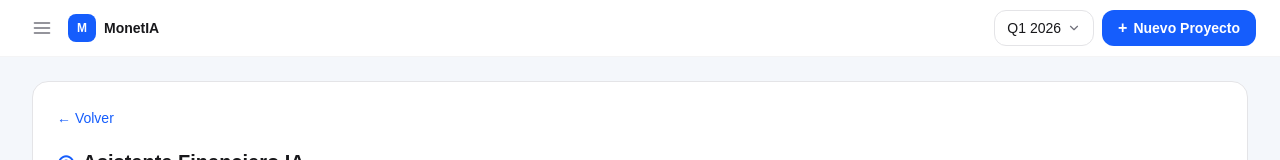
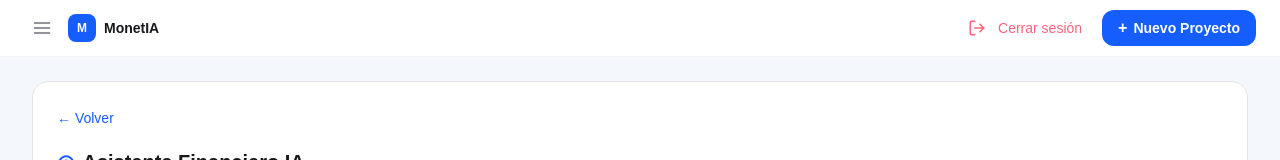
Before and after one commit to efcortesr/MonetIA, a Next.js app in the folder apps/web/: page /chat in a window 1280 px wide. Shown: the top 160 px of the page. Built offline with nearby package versions, Linux system fonts and the light colour scheme; no server answers.

Commit message:
chore: modificación cierre de sección del sidebar al topbar

```diff
--- a/apps/web/src/components/Sidebar.tsx
+++ b/apps/web/src/components/Sidebar.tsx
@@ -2,7 +2,6 @@
 
 import Link from "next/link";
 import { usePathname } from "next/navigation";
-import { logoutAction } from "@/app/actions/auth-actions";
 
 function NavIcon({
   name,
@@ -113,17 +112,6 @@ export function Sidebar({ onClose }: Readonly<SidebarProps>) {
         <div className="rounded-xl bg-white/5 px-3 py-3">
           <div className="text-xs text-zinc-300">IA Activa</div>
         </div>
-        <button
-          onClick={async () => { await logoutAction(); }}
-          className="flex w-full items-center gap-3 rounded-xl px-3 py-2.5 text-sm font-medium text-rose-400 hover:bg-white/5 transition-colors cursor-pointer"
-        >
-          <svg width="18" height="18" viewBox="0 0 24 24" fill="none" stroke="currentColor" strokeWidth="2" strokeLinecap="round" strokeLinejoin="round">
-            <path d="M9 21H5a2 2 0 0 1-2-2V5a2 2 0 0 1 2-2h4" />
-            <polyline points="16 17 21 12 16 7" />
-            <line x1="21" y1="12" x2="9" y2="12" />
-          </svg>
-          Cerrar sesión
-        </button>
       </div>
     </aside>
   );
--- a/apps/web/src/components/Topbar.tsx
+++ b/apps/web/src/components/Topbar.tsx
@@ -1,5 +1,6 @@
 "use client";
 
+import { logoutAction } from "@/app/actions/auth-actions";
 import Link from "next/link";
 
 interface TopbarProps {
@@ -37,12 +38,17 @@ export function Topbar({ onMenuClick }: Readonly<TopbarProps>) {
 
         {/* ── Acciones ── */}
         <div className="flex items-center gap-2 ml-auto md:ml-0">
-          <button className="hidden sm:inline-flex h-9 items-center gap-1.5 rounded-xl border border-zinc-200 bg-white px-3 text-sm font-medium text-zinc-900 hover:bg-zinc-50 whitespace-nowrap">
-            Q1 2026
-            <svg width="14" height="14" viewBox="0 0 24 24" fill="none" className="text-zinc-500">
-              <path d="M6 9l6 6 6-6" stroke="currentColor" strokeWidth="2" strokeLinecap="round" strokeLinejoin="round" />
-            </svg>
-          </button>
+        <button
+          onClick={async () => { await logoutAction(); }}
+          className="flex w-full items-center gap-3 rounded-xl px-3 py-2.5 text-sm font-medium text-rose-400 hover:bg-white/5 transition-colors cursor-pointer"
+        >
+          <svg width="18" height="18" viewBox="0 0 24 24" fill="none" stroke="currentColor" strokeWidth="2" strokeLinecap="round" strokeLinejoin="round">
+            <path d="M9 21H5a2 2 0 0 1-2-2V5a2 2 0 0 1 2-2h4" />
+            <polyline points="16 17 21 12 16 7" />
+            <line x1="21" y1="12" x2="9" y2="12" />
+          </svg>
+          Cerrar sesión
+        </button>
 
           <Link
             href="/projects/new"
```
